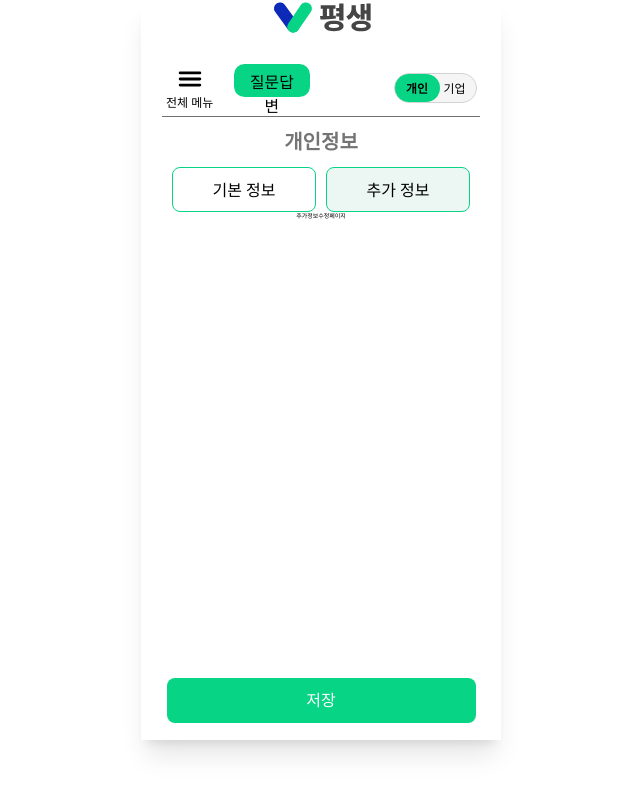
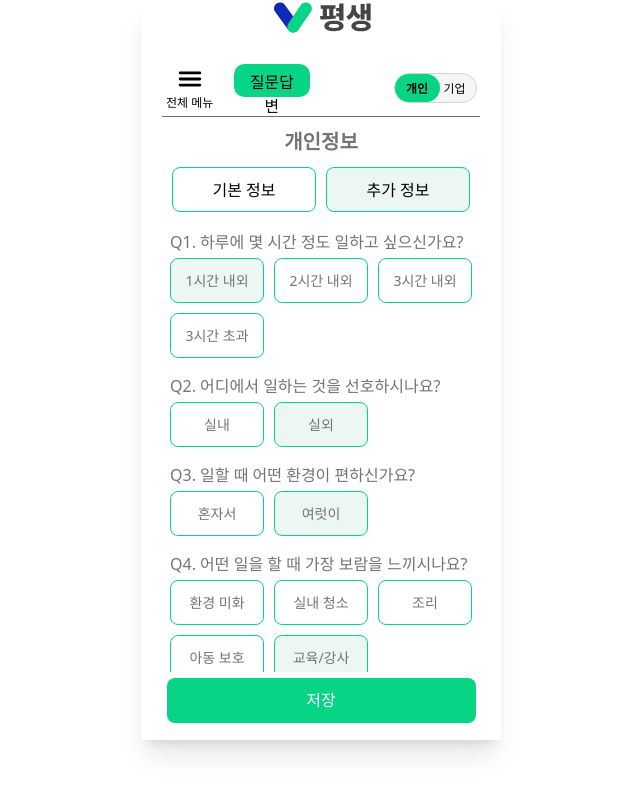
Before and after one commit to PyeongSaeng/PyeongSaeng-FE, a React (Vite) app: page /personal/my/info/extra/edit in a window 1280 px wide. Shown: the top 794 px of the page, without its empty margins (319-959 px from the left). Built offline with nearby package versions, Linux system fonts and the light colour scheme; a web font is replaced by a local one.

Commit message:
feat: 더미데이터 수정, 추가정보 수정 페이지 구현

```diff
--- a/src/pages/Personal/my/info/BasicInfo.tsx
+++ b/src/pages/Personal/my/info/BasicInfo.tsx
@@ -26,7 +26,7 @@ const dummyInfo: info = {
 
 const infoData = [
   { label: '이름', value: dummyInfo.name },
-  { label: 'id', value: dummyInfo.id },
+  { label: 'id', value: dummyInfo.name },
   { label: '비밀번호', value: '수정화면에서 변경하세요' },
   { label: '나이', value: dummyInfo.age },
   { label: '연락처', value: dummyInfo.phone },
--- a/src/pages/Personal/my/info/ExtraInfo.tsx
+++ b/src/pages/Personal/my/info/ExtraInfo.tsx
@@ -1,4 +1,4 @@
-import { useState } from 'react';
+import { useOutletContext } from 'react-router-dom';
 import clsx from 'clsx';
 
 const questions = [
@@ -9,7 +9,7 @@ const questions = [
   'Q5. 질문',
 ];
 
-const answers = [
+const options = [
   ['1시간 내외', '2시간 내외', '3시간 내외', '3시간 초과'],
   ['실내', '실외'],
   ['혼자서', '여럿이'],
@@ -17,37 +17,27 @@ const answers = [
   ['A', 'B', 'C'],
 ];
 
+interface OutletContextType {
+  answers: (string | null)[];
+}
+
 const ExtraInfo = () => {
-  const [selectedAnswers, setSelectedAnswers] = useState<(string | null)[]>(
-    Array(questions.length).fill(null)
-  );
-
-  const handleSelect = (questionIndex: number, answer: string) => {
-    const updated = [...selectedAnswers];
-
-    if (updated[questionIndex] === answer) {
-      updated[questionIndex] = null;
-    } else {
-      updated[questionIndex] = answer;
-    }
-    setSelectedAnswers(updated);
-  };
-
+  const { answers } = useOutletContext<OutletContextType>();
   return (
     <div className="w-[302px] text-[16px] text-[#747474] mt-[10px]">
-      <div className="h-[440px] overflow-y-scroll scrollbar-hide">
+      <div className="h-[450px] overflow-y-scroll scrollbar-hide">
         {questions.map((q, index) => {
-          const answerList = answers[index];
+          const answerList = options[index];
           return (
             <div key={q} className="py-[8px]">
               <div className="pb-[4px]">{q}</div>
               <div className="flex flex-wrap gap-[10px] ">
                 {answerList.map((e) => (
                   <button
+                    type="button"
                     key={e}
-                    onClick={() => handleSelect(index, e)}
                     className={clsx(
-                      selectedAnswers[index] === e ? 'bg-[#ECF6F2]' : '',
+                      answers[index] === e ? 'bg-[#ECF6F2]' : '',
                       'min-w-[94px] h-[45px] rounded-[8px] border-[1.3px] border-[#08D485] text-[14px]'
                     )}
                   >
--- a/src/pages/Personal/my/info/ExtraInfoEdit.tsx
+++ b/src/pages/Personal/my/info/ExtraInfoEdit.tsx
@@ -1,5 +1,64 @@
+import { useOutletContext } from 'react-router-dom';
+import clsx from 'clsx';
+
+const questions = [
+  'Q1. 하루에 몇 시간 정도 일하고 싶으신가요?',
+  'Q2. 어디에서 일하는 것을 선호하시나요?',
+  'Q3. 일할 때 어떤 환경이 편하신가요?',
+  'Q4. 어떤 일을 할 때 가장 보람을 느끼시나요?',
+  'Q5. 질문',
+];
+
+const options = [
+  ['1시간 내외', '2시간 내외', '3시간 내외', '3시간 초과'],
+  ['실내', '실외'],
+  ['혼자서', '여럿이'],
+  ['환경 미화', '실내 청소', '조리', '아동 보호', '교육/강사'],
+  ['A', 'B', 'C'],
+];
+
+interface OutletContextType {
+  answers: (string | null)[];
+  setAnswers: React.Dispatch<React.SetStateAction<(string | null)[]>>;
+}
+
 const ExtraInfoEdit = () => {
-  return <div>추가정보수정페이지</div>;
+  const { answers, setAnswers } = useOutletContext<OutletContextType>();
+  const handleSelect = (questionIndex: number, answer: string) => {
+    const updated = [...answers];
+    updated[questionIndex] = updated[questionIndex] === answer ? null : answer;
+    setAnswers(updated);
+  };
+
+  return (
+    <div className="w-[302px] text-[16px] text-[#747474] mt-[10px]">
+      <div className="h-[450px] overflow-y-scroll scrollbar-hide">
+        {questions.map((q, index) => {
+          const answerList = options[index];
+          return (
+            <div key={q} className="py-[8px]">
+              <div className="pb-[4px]">{q}</div>
+              <div className="flex flex-wrap gap-[10px] ">
+                {answerList.map((e) => (
+                  <button
+                    type="button"
+                    key={e}
+                    onClick={() => handleSelect(index, e)}
+                    className={clsx(
+                      answers[index] === e ? 'bg-[#ECF6F2]' : '',
+                      'min-w-[94px] h-[45px] rounded-[8px] border-[1.3px] border-[#08D485] text-[14px]'
+                    )}
+                  >
+                    {e}
+                  </button>
+                ))}
+              </div>
+            </div>
+          );
+        })}
+      </div>
+    </div>
+  );
 };
 
 export default ExtraInfoEdit;
--- a/src/pages/Personal/my/info/PersonalInfo.tsx
+++ b/src/pages/Personal/my/info/PersonalInfo.tsx
@@ -4,6 +4,14 @@ import { NavLink } from 'react-router-dom';
 import Topbar from '../../../../shared/components/topbar/Topbar';
 
 const PersonalInfo = () => {
+  const [answers, setAnswers] = useState<(string | null)[]>([
+    '1시간 내외',
+    '실외',
+    '여럿이',
+    '교육/강사',
+    'C',
+  ]);
+
   const navigate = useNavigate();
   const location = useLocation();
   const [btn, setBtn] = useState<'수정' | '저장'>('수정');
@@ -18,7 +26,19 @@ const PersonalInfo = () => {
     }
   };
 
-  const handleSubmit = () => {};
+  const handleSubmit = (e: React.FormEvent<HTMLFormElement>) => {
+    e.preventDefault();
+
+    const pathArr = location.pathname.split('/');
+    const lastPath = pathArr[pathArr.length - 1];
+    const prevPath = pathArr[pathArr.length - 2];
+
+    if (lastPath === 'edit' && prevPath === 'basic') {
+      navigate('/personal/my/info/basic');
+    } else if (lastPath === 'edit' && prevPath === 'extra') {
+      navigate('/personal/my/info/extra');
+    }
+  };
 
   useEffect(() => {
     const currentPath = location.pathname.split('/').pop();
@@ -58,7 +78,7 @@ const PersonalInfo = () => {
             </NavLink>
           </div>
           <div className="h-[466px]">
-            <Outlet />
+            <Outlet context={{ answers, setAnswers }} key={location.pathname} />
           </div>
           <button
             type={btn === '수정' ? 'button' : 'submit'}
```
